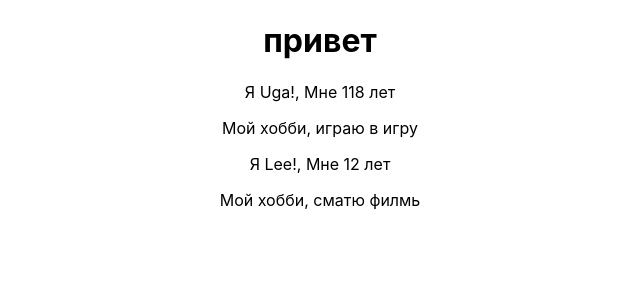
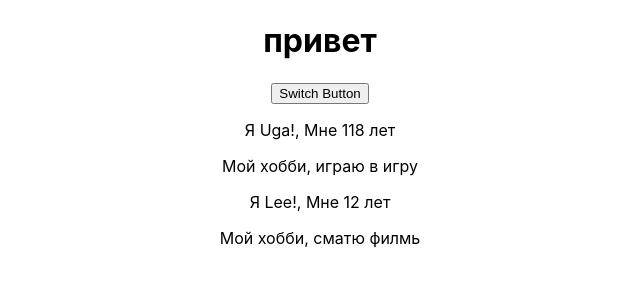
Before and after one commit to kuuga2000/MyReactApp, a React (Create React App) app: page / in a window 1280 px wide. Shown: the top 300 px of the page, without its empty margins (320-960 px from the left). Built offline with nearby package versions, Linux system fonts and the light colour scheme.

Commit message:
setState

```diff
--- a/src/App.js
+++ b/src/App.js
@@ -11,10 +11,21 @@ class App extends Component {
       {name:'Lee',age:12}
     ]
   }
+
+  swithNameHandler = () => {
+    this.setState({
+      persons:[
+        {name:'Uga xx',age:118},
+        {name:'Lee zz',age:12}
+      ]
+    })
+  }
+
   render(){
     return (
       <div className="App">
         <h1>привет</h1>
+        <button onClick={this.swithNameHandler}>Switch Button</button>
         <Person name={this.state.persons[0].name} age={this.state.persons[0].age}>Мой хобби, играю в игру</Person>
         <Person name={this.state.persons[1].name} age={this.state.persons[1].age}>Мой хобби, сматю филмь</Person>
       </div>
```
